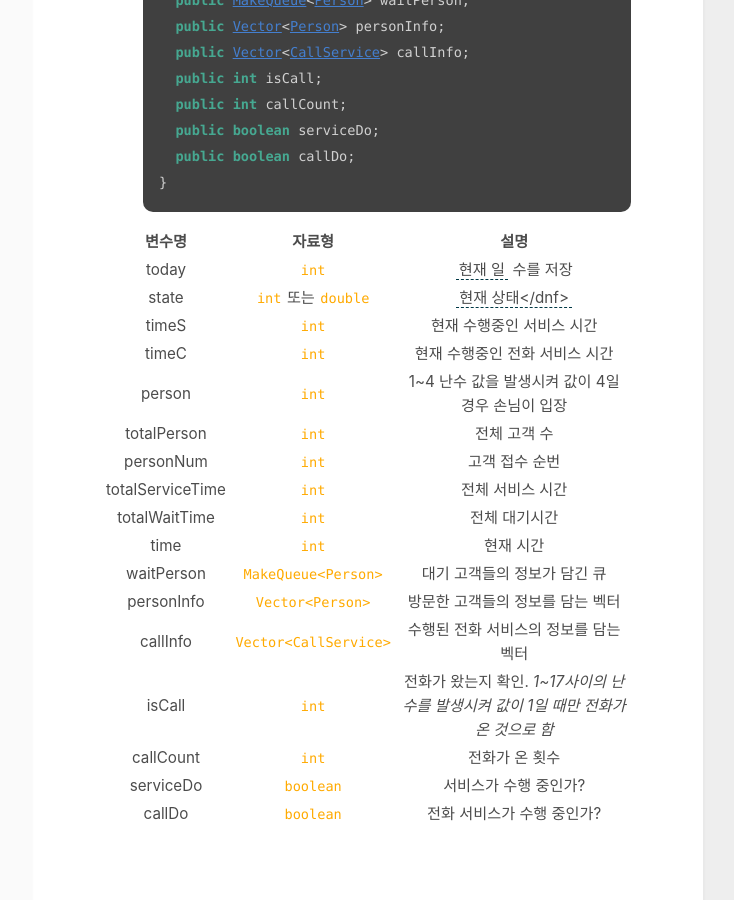
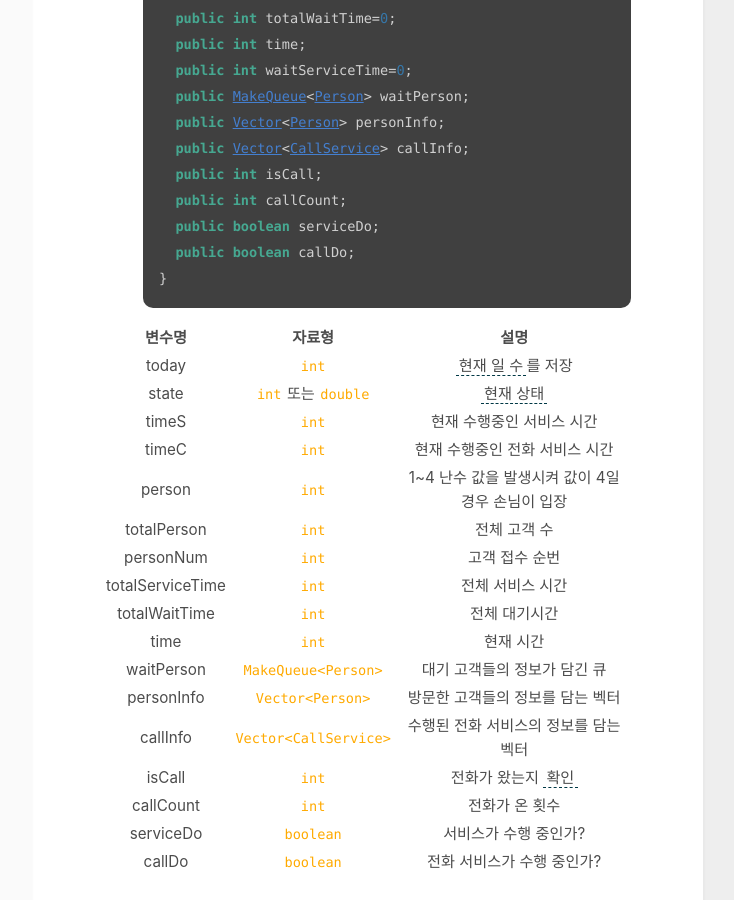
Before and after one commit to moomyung1013/moomyung1013.github.io, a Jekyll site: the page built from _posts/2020-01-21-taffy.md, in a window 1280 px wide and 900 px high, scrolled down 3676 px. Shown: the whole window, without its empty margins (417-1151 px from the left). Built offline with Jekyll 4.4.1, drawn with Linux system fonts in a browser that asks for light colours.

Commit message:
Taffy Store changed2

````diff
--- a/_posts/2020-01-21-taffy.md
+++ b/_posts/2020-01-21-taffy.md
@@ -57,7 +57,7 @@
 |personNum|`int`|고객의 접수번호|
 |doService|`boolean`|고객의 서비스가 수행되었는가?|
 
-<br>
+<br><br>
 - **CallService.class**: 전화 서비스와 관련된 정보를 저장하는 클래스
 ```java
 public class CallService
@@ -76,7 +76,7 @@
 |num|`int`|전화 서비스 접수번호|
 |doService|`boolean`|전화 서비스가 수행되었는가?|
 
-<br>
+<br><br>
 - **MyQueue.class**: 큐를 만드는 클래스
 ```java
 public class MakeQueue <T>
@@ -89,7 +89,7 @@
 |:---:|:---:|:---:|
 |Queue|`Vector<T>`|큐의 기능을 수행|
 
-<br>
+<br><br>
 - **MyThread.class**: 쓰레드 클래스. *한 개의 창구일 경우 MyThread, 두 개의 창구일 경우 MyThread2, 세 개의 창구일 경우 MyThread3 클래스를 사용*
 ```java
 public class MyThread extends Thread
@@ -106,7 +106,7 @@
 |su|`Simulate1`|Simulate 객체|
 |gui|`GUIBuild_1`|GUI 객체|
 
-<br>
+<br><br>
 - **Simulate1.class**: 쓰레드 클래스. *한 개의 창구일 경우 Simulate1, 두 개의 창구일 경우 Simulate2, 세 개의 창구일 경우 Simulate3 클래스를 사용*
 ```java
 public class Simulate1
@@ -134,8 +134,8 @@
 
 |변수명|자료형|설명|
 |:---:|:---:|:---:|
-|today|`int`|<dfn info="1일차, 2일차 등">현재 일</dfn> 수를 저장|
-|state|`int`또는`double`|<dfn info="state=0: 대기중, state=1: 서비스시작, state=2: 서비스중">현재 상태</dnf>|
+|today|`int`|<dfn info="1일차, 2일차 등">현재 일 수</dfn>를 저장|
+|state|`int`또는`double`|<dfn info="state=0: 대기중, state=1: 서비스시작, state=2: 서비스중">현재 상태</dfn>|
 |timeS|`int`|현재 수행중인 서비스 시간|
 |timeC|`int`|현재 수행중인 전화 서비스 시간|
 |person|`int`|1~4 난수 값을 발생시켜 값이 4일 경우 손님이 입장|
@@ -147,7 +147,7 @@
 |waitPerson|`MakeQueue<Person>`|대기 고객들의 정보가 담긴 큐|
 |personInfo|`Vector<Person>`|방문한 고객들의 정보를 담는 벡터|
 |callInfo|`Vector<CallService>`|수행된 전화 서비스의 정보를 담는 벡터|
-|isCall|`int`|전화가 왔는지 확인. *1~17사이의 난수를 발생시켜 값이 1일 때만 전화가 온 것으로 함*|
+|isCall|`int`|전화가 왔는지 <dfn info="1~17사이의 난수를 발생시켜 값이 1일 때만 전화가 온 것으로 함">확인</dfn>|
 |callCount|`int`|전화가 온 횟수|
 |serviceDo|`boolean`|서비스가 수행 중인가?|
 |callDo|`boolean`|전화 서비스가 수행 중인가?|
````
